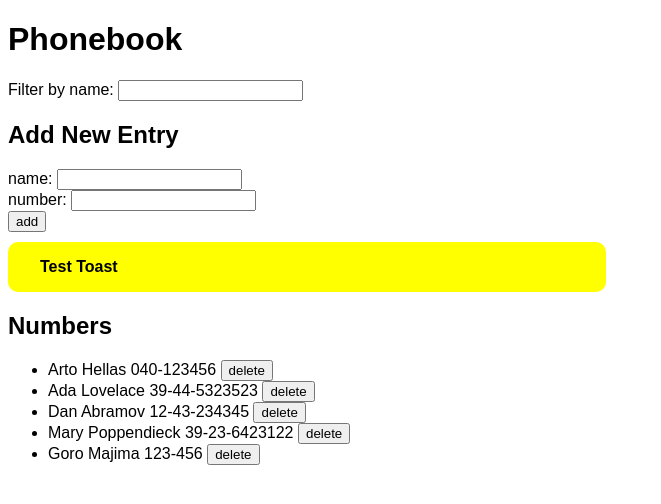
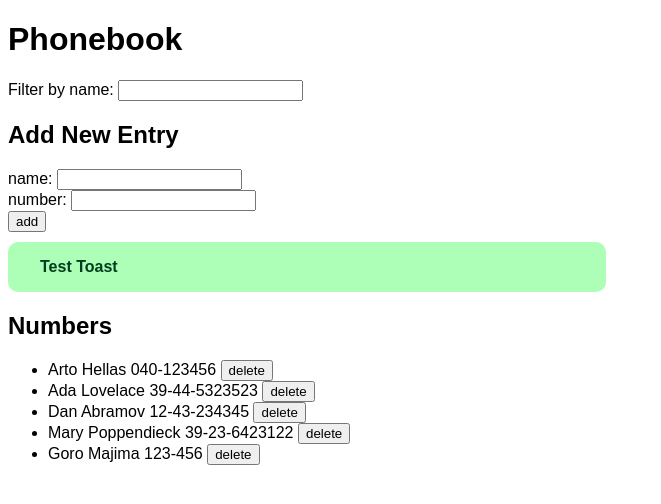
Before and after one commit to msunji/2022-fsopen, a React (Create React App) app in the folder part2/phonebook/: page / in a window 1280 px wide. Shown: the top 504 px of the page, without its empty margins (0-661 px from the left). Built offline with nearby package versions, Linux system fonts and the light colour scheme; data requests are answered from the project's data file.

Commit message:
Set conditional styling
- Bg is green if the action is successful
- Bg is pink otherwise

```diff
--- a/part2/phonebook/src/components/Toast.js
+++ b/part2/phonebook/src/components/Toast.js
@@ -1,8 +1,8 @@
-const Toast = ({ message }) => {
+const Toast = ({ message, errorState }) => {
   if (message === null) return null;
 
   return (
-    <div className="toast">
+    <div className={`toast ${errorState ? 'toast-error' : 'toast-success'}`}>
       {message}
     </div>
   )
```
